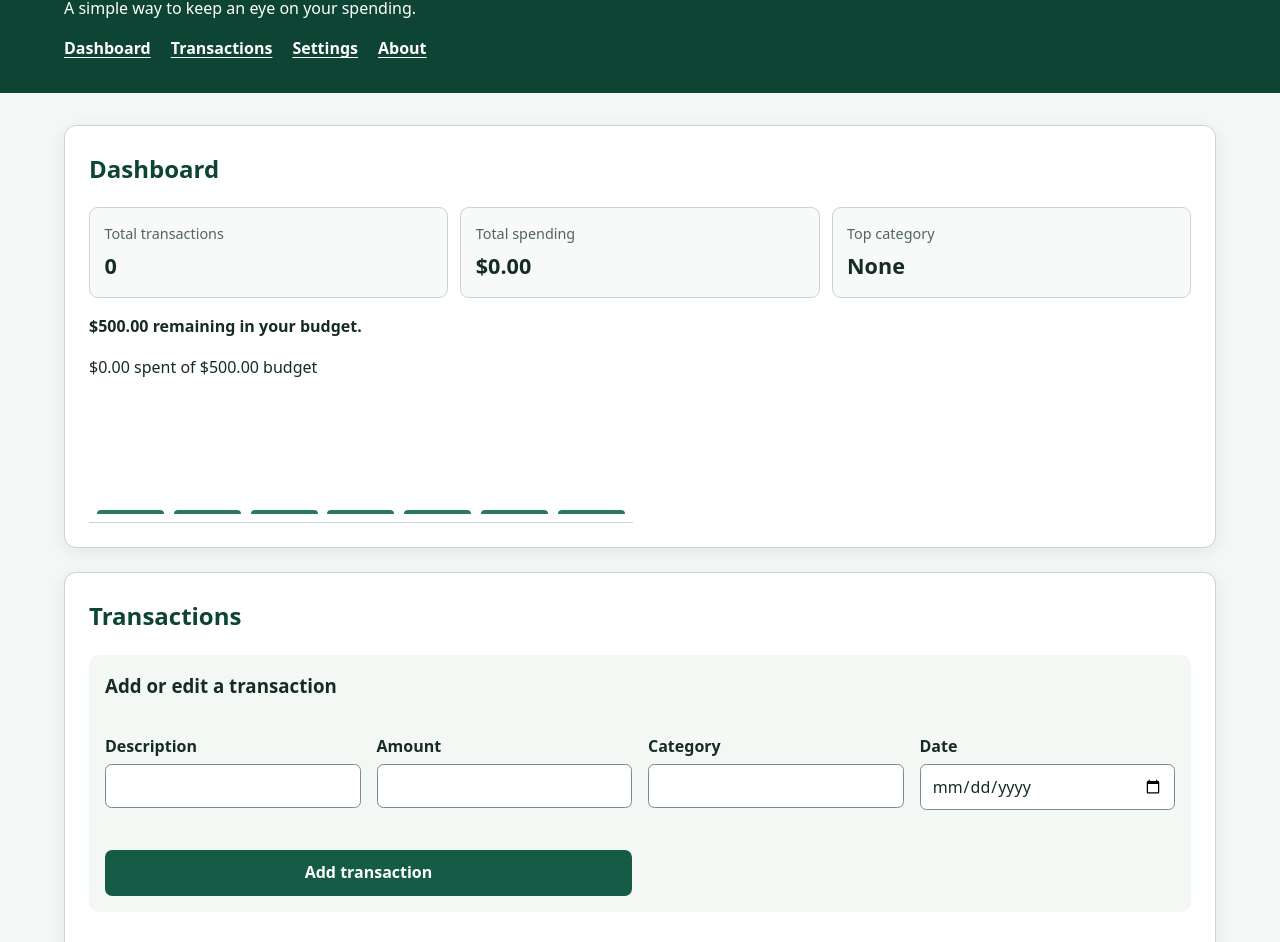
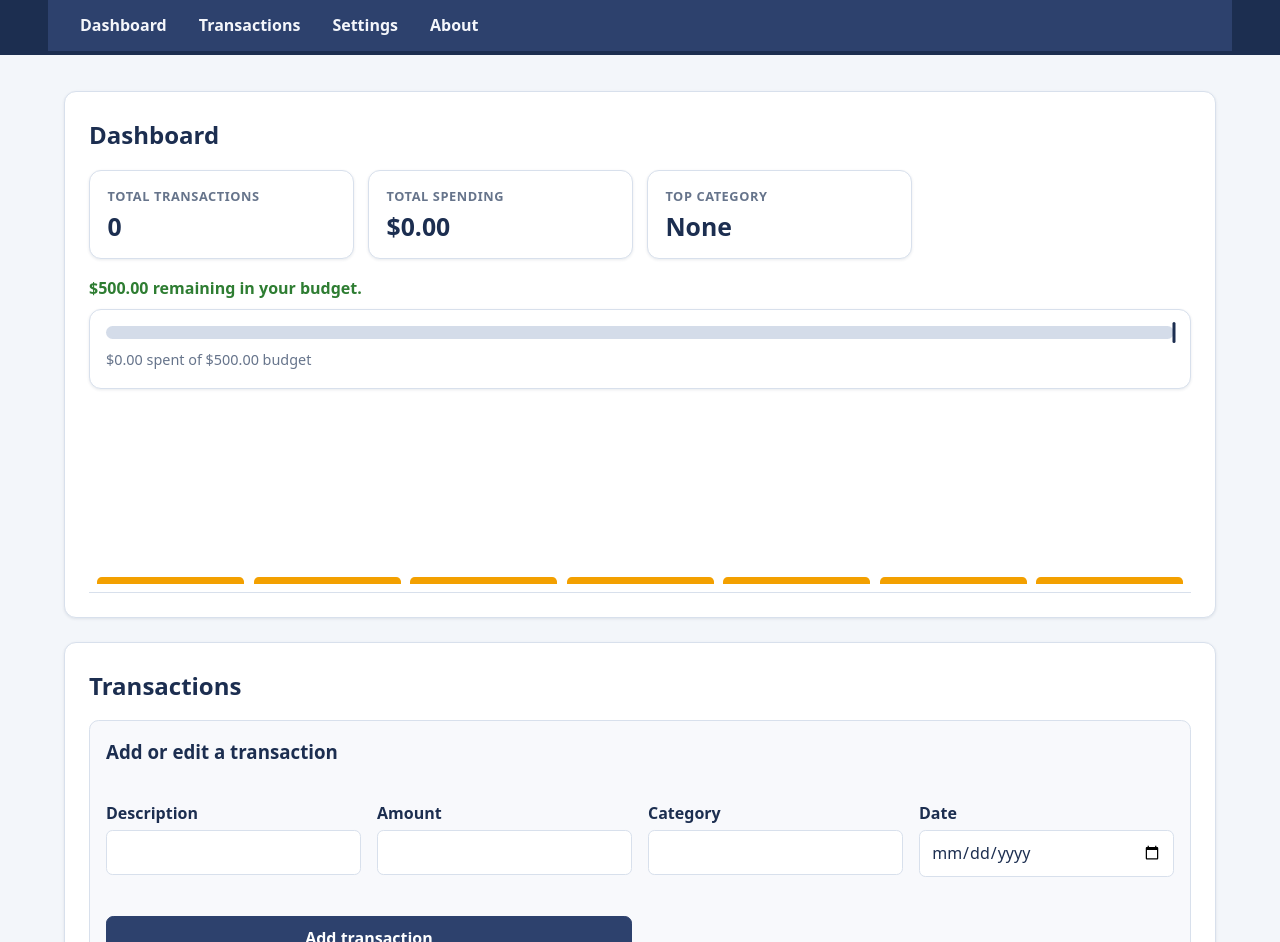
Before and after one commit to pmadit-blip/The-students-finance-tracker, a plain HTML site: page index.html in a window 1280 px wide. Shown: the part 94-1036 px from the top of the page. Drawn offline with Linux system fonts and the light colour scheme.

Commit message:
Restyle tracker dashboard

```diff
--- a/styles/main.css
+++ b/styles/main.css
@@ -1,20 +1,48 @@
 :root {
   color-scheme: light;
   font-family: system-ui, -apple-system, BlinkMacSystemFont, "Segoe UI", sans-serif;
-  color: #172b25;
-  background: #f4f7f5;
   font-synthesis: none;
   text-rendering: optimizeLegibility;
-  --color-ink: #172b25;
-  --color-muted: #52645d;
-  --color-brand: #145c45;
-  --color-brand-dark: #0d4433;
-  --color-surface: #ffffff;
-  --color-border: #c8d5ce;
-  --color-error: #a32222;
-  --color-highlight: #fff0a8;
+  --page: #f3f6fa;
+  --surface: #ffffff;
+  --surface-soft: #f8f9fc;
+  --ink: #1c2e50;
+  --muted: #66748b;
+  --border: #d8e0ec;
+  --navy: #1c2e50;
+  --nav: #2d416d;
+  --nav-active: #405783;
+  --accent: #f3a000;
+  --green: #2e7d32;
+  --green-soft: #e8f5e9;
+  --red: #b3261e;
+  --red-soft: #fcebea;
+  --track: #d4dce9;
+  --focus: #b54708;
+  --highlight: #fff0a8;
   --radius: 0.75rem;
-  --shadow: 0 0.25rem 1rem rgb(23 43 37 / 8%);
+  --shadow: 0 1px 3px rgb(28 46 80 / 10%);
+}
+
+:root[data-theme="dark"] {
+  color-scheme: dark;
+  --page: #111827;
+  --surface: #1f2937;
+  --surface-soft: #263345;
+  --ink: #f3f6fc;
+  --muted: #c1ccdc;
+  --border: #45546b;
+  --navy: #111a2d;
+  --nav: #202d47;
+  --nav-active: #334562;
+  --accent: #ffc04d;
+  --green: #77d17b;
+  --green-soft: #183b2b;
+  --red: #ff8a80;
+  --red-soft: #482322;
+  --track: #45546b;
+  --focus: #ffd166;
+  --highlight: #64541b;
 }
 
 * {
@@ -28,7 +56,10 @@ html {
 body {
   min-width: 320px;
   margin: 0;
+  background: var(--page);
+  color: var(--ink);
   line-height: 1.55;
+  transition: background-color 180ms ease, color 180ms ease;
 }
 
 button,
@@ -38,16 +69,12 @@ select {
 }
 
 a {
-  color: var(--color-brand-dark);
+  color: var(--ink);
   text-underline-offset: 0.18em;
 }
 
-a:hover {
-  text-decoration-thickness: 0.14em;
-}
-
 :focus-visible {
-  outline: 3px solid #b54708;
+  outline: 3px solid var(--focus);
   outline-offset: 3px;
 }
 
@@ -59,8 +86,8 @@ a:hover {
   padding: 0.7rem 1rem;
   transform: translateY(-180%);
   border-radius: 0.4rem;
-  background: var(--color-surface);
-  color: var(--color-ink);
+  background: var(--surface);
+  color: var(--ink);
 }
 
 .skip-link:focus {
@@ -68,79 +95,120 @@ a:hover {
 }
 
 header {
-  padding: 1.5rem 1rem;
-  background: var(--color-brand-dark);
-  color: #ffffff;
+  padding: 1rem max(1rem, calc((100% - 72rem) / 2));
+  background: var(--navy);
+  color: #fff;
 }
 
-header h1,
+header h1 {
+  margin: 0;
+  font-size: 1.35rem;
+}
+
 header p {
-  max-width: 72rem;
-  margin: 0 auto 0.5rem;
+  margin: 0.2rem 0 0.75rem;
+  color: #e2e8f2;
 }
 
 header nav {
   display: flex;
   flex-wrap: wrap;
-  gap: 0.5rem 1.25rem;
-  max-width: 72rem;
-  margin: 1rem auto 0;
+  gap: 0;
+  margin: 0 -1rem -1rem;
+  padding: 0 max(1rem, calc((100% - 72rem) / 2));
+  background: var(--nav);
 }
 
 header nav a {
-  color: #ffffff;
+  display: inline-flex;
+  min-height: 3.25rem;
+  align-items: center;
+  padding: 0.6rem 1rem;
+  color: #f4f6fb;
   font-weight: 650;
+  text-decoration: none;
+}
+
+header nav a:hover,
+header nav a:focus-visible {
+  background: var(--nav-active);
+  color: var(--accent);
+}
+
+#theme-toggle {
+  min-height: 2.75rem;
+  margin-top: 0.75rem;
+  padding: 0.45rem 0.8rem;
+  border: 1px solid #aebbd0;
+  border-radius: 0.45rem;
+  background: var(--nav-active);
+  color: #fff;
+  font-weight: 650;
+  cursor: pointer;
+}
+
+#theme-toggle:hover {
+  border-color: var(--accent);
+  color: var(--accent);
 }
 
 main {
   display: grid;
-  gap: 1rem;
+  gap: 1.25rem;
   width: min(100% - 2rem, 72rem);
-  margin: 1.25rem auto 2rem;
+  margin: 1.5rem auto 2rem;
 }
 
 section {
   min-width: 0;
   padding: 1rem;
-  border: 1px solid var(--color-border);
+  border: 1px solid var(--border);
   border-radius: var(--radius);
-  background: var(--color-surface);
+  background: var(--surface);
   box-shadow: var(--shadow);
   scroll-margin-top: 1rem;
 }
 
 h2 {
-  margin-top: 0;
-  color: var(--color-brand-dark);
+  margin: 0 0 1rem;
+  color: var(--ink);
 }
 
 h3 {
   margin-top: 0;
+  color: var(--ink);
 }
 
 #dashboard dl {
   display: grid;
   grid-template-columns: 1fr;
-  gap: 0.75rem;
+  gap: 0.85rem;
   margin: 0;
 }
 
 #dashboard dl > div {
-  padding: 0.9rem;
-  border: 1px solid var(--color-border);
-  border-radius: 0.55rem;
-  background: #f7faf8;
+  min-width: 0;
+  padding: 1rem 1.1rem;
+  border: 1px solid var(--border);
+  border-radius: var(--radius);
+  background: var(--surface);
+  box-shadow: var(--shadow);
 }
 
 dt {
-  color: var(--color-muted);
-  font-size: 0.9rem;
+  color: var(--muted);
+  font-size: 0.8rem;
+  font-weight: 650;
+  letter-spacing: 0.045em;
+  text-transform: uppercase;
 }
 
 dd {
-  margin: 0.25rem 0 0;
-  font-size: 1.35rem;
+  margin: 0.2rem 0 0;
+  color: var(--ink);
+  font-size: 1.55rem;
   font-weight: 750;
+  line-height: 1.3;
 }
 
 form {
@@ -151,13 +219,15 @@ form {
 #record-form {
   margin-bottom: 1.5rem;
   padding: 1rem;
+  border: 1px solid var(--border);
   border-radius: 0.6rem;
-  background: #f4f8f5;
+  background: var(--surface-soft);
 }
 
 label {
   display: block;
   margin-bottom: 0.3rem;
+  color: var(--ink);
   font-weight: 650;
 }
 
@@ -166,10 +236,10 @@ select {
   width: 100%;
   min-height: 2.75rem;
   padding: 0.55rem 0.7rem;
-  border: 1px solid #7b8e85;
+  border: 1px solid var(--border);
   border-radius: 0.4rem;
-  background: #ffffff;
-  color: var(--color-ink);
+  background: var(--surface);
+  color: var(--ink);
 }
 
 input[type="checkbox"] {
@@ -177,24 +247,23 @@ input[type="checkbox"] {
   min-height: 1.15rem;
   margin-right: 0.4rem;
   vertical-align: middle;
-  accent-color: var(--color-brand);
+  accent-color: var(--nav);
 }
 
 button {
   min-height: 2.75rem;
   padding: 0.55rem 0.9rem;
-  border: 2px solid var(--color-brand);
+  border: 1px solid var(--nav);
   border-radius: 0.45rem;
-  background: var(--color-brand);
-  color: #ffffff;
+  background: var(--nav);
+  color: #fff;
   font-weight: 700;
   cursor: pointer;
-  transition: background-color 160ms ease, transform 160ms ease;
+  transition: background-color 150ms ease, transform 150ms ease;
 }
 
 button:hover {
-  border-color: var(--color-brand-dark);
-  background: var(--color-brand-dark);
+  background: var(--navy);
 }
 
 button:active {
@@ -202,8 +271,8 @@ button:active {
 }
 
 button[data-action="delete"] {
-  border-color: var(--color-error);
-  background: var(--color-error);
+  border-color: var(--red);
+  background: var(--red);
 }
 
 button[data-action="edit"] {
@@ -221,21 +290,17 @@ button[data-action="edit"] {
 #search-error {
   min-height: 1.4em;
   margin: 0.2rem 0 0;
-  color: var(--color-error);
+  color: var(--red);
   font-size: 0.9rem;
 }
 
 [aria-invalid="true"] {
-  border-color: var(--color-error);
+  border-color: var(--red);
 }
 
 #search-pattern,
 #sort-by {
   max-width: 34rem;
-}
-
-#search-pattern + p {
-  margin-bottom: 0.5rem;
 }
 
 #case-sensitive {
@@ -245,6 +310,7 @@ button[data-action="edit"] {
 .table-wrapper {
   width: 100%;
   margin-top: 1rem;
+  overflow-x: auto;
 }
 
 table {
@@ -254,6 +320,7 @@ table {
 
 caption {
   padding: 0.5rem;
+  color: var(--ink);
   text-align: left;
   font-weight: 700;
 }
@@ -261,14 +328,14 @@ caption {
 th,
 td {
   padding: 0.7rem 0.55rem;
-  border-bottom: 1px solid var(--color-border);
+  border-bottom: 1px solid var(--border);
+  color: var(--ink);
   text-align: left;
   vertical-align: top;
 }
 
 th {
-  background: #edf3ef;
-  color: var(--color-ink);
+  background: var(--surface-soft);
 }
 
 td:last-child {
@@ -277,41 +344,101 @@ td:last-child {
 
 mark {
   border-radius: 0.15rem;
-  background: var(--color-highlight);
-  color: #241d00;
+  background: var(--highlight);
+  color: var(--ink);
 }
 
 #budget-message {
+  margin: 1.1rem 0 0;
   font-weight: 700;
+}
+
+#budget-message.is-within-budget {
+  color: var(--green);
+}
+
+#budget-message.is-over-budget {
+  color: var(--red);
+}
+
+.budget-meter {
+  margin: 0.5rem 0 0.25rem;
+  padding: 1rem;
+  border: 1px solid var(--border);
+  border-radius: var(--radius);
+  background: var(--surface);
+  box-shadow: var(--shadow);
+}
+
+.budget-meter__track {
+  position: relative;
+  height: 0.8rem;
+  overflow: visible;
+  border-radius: 999px;
+  background: var(--track);
+}
+
+.budget-meter__fill {
+  display: block;
+  height: 100%;
+  width: 0;
+  border-radius: inherit;
+  background: var(--green);
+  transition: width 250ms ease, background-color 180ms ease;
+}
+
+.budget-meter.is-over-budget .budget-meter__fill {
+  background: var(--red);
+}
+
+.budget-meter__cap-marker {
+  position: absolute;
+  top: -0.25rem;
+  left: 100%;
+  width: 3px;
+  height: 1.3rem;
+  transform: translateX(-50%);
+  border-radius: 2px;
+  background: var(--ink);
+}
+
+.budget-meter__label {
+  margin: 0.65rem 0 0;
+  color: var(--muted);
+  font-size: 0.9rem;
 }
 
 .trend-chart {
   display: flex;
   align-items: end;
   gap: 0.6rem;
-  height: 8rem;
+  height: 11rem;
   margin-top: 0.75rem;
   padding: 0.5rem;
-  border-bottom: 1px solid var(--color-border);
+  border-bottom: 1px solid var(--border);
 }
 
 .trend-chart__bar {
   flex: 1;
   min-width: 0.5rem;
   border-radius: 0.3rem 0.3rem 0 0;
-  background: #287a5d;
+  background: var(--accent);
   animation: rise-in 450ms ease-out both;
 }
 
 footer {
   padding: 1rem;
-  background: #e6eee9;
-  color: var(--color-ink);
+  background: var(--navy);
+  color: #fff;
   text-align: center;
 }
 
 footer p {
   margin: 0 0 0.35rem;
+}
+
+footer a {
+  color: #fff;
 }
 
 @keyframes rise-in {
@@ -376,9 +503,9 @@ footer p {
 
   tbody tr {
     padding: 0.35rem 0.75rem;
-    border: 1px solid var(--color-border);
+    border: 1px solid var(--border);
     border-radius: 0.55rem;
-    background: var(--color-surface);
+    background: var(--surface);
   }
 
   td {
@@ -386,13 +513,13 @@ footer p {
     grid-template-columns: minmax(6rem, 0.7fr) 1.3fr;
     gap: 0.5rem;
     padding: 0.5rem 0;
-    border-bottom: 1px solid #e3eae6;
+    border-bottom: 1px solid var(--border);
     overflow-wrap: anywhere;
   }
 
   td::before {
     content: attr(data-label);
-    color: var(--color-muted);
+    color: var(--muted);
     font-weight: 700;
   }
 
@@ -403,12 +530,13 @@ footer p {
 
 @media (min-width: 768px) {
   header {
-    padding: 2rem;
+    padding-top: 1.25rem;
+    padding-bottom: 1.25rem;
   }
 
   main {
-    gap: 1.25rem;
-    margin-top: 1.75rem;
+    gap: 1.5rem;
+    margin-top: 2rem;
   }
 
   section {
@@ -429,14 +557,14 @@ footer p {
   }
 
   .trend-chart {
-    max-width: 34rem;
+    height: 12rem;
   }
 }
 
 @media (min-width: 1024px) {
   main {
     gap: 1.5rem;
-    margin-top: 2rem;
+    margin-top: 2.25rem;
   }
 
   #record-form {
@@ -449,6 +577,10 @@ footer p {
 
   #record-form button {
     grid-column: span 2;
+  }
+
+  #dashboard dl {
+    grid-template-columns: repeat(4, minmax(0, 1fr));
   }
 
   button:hover {
```
